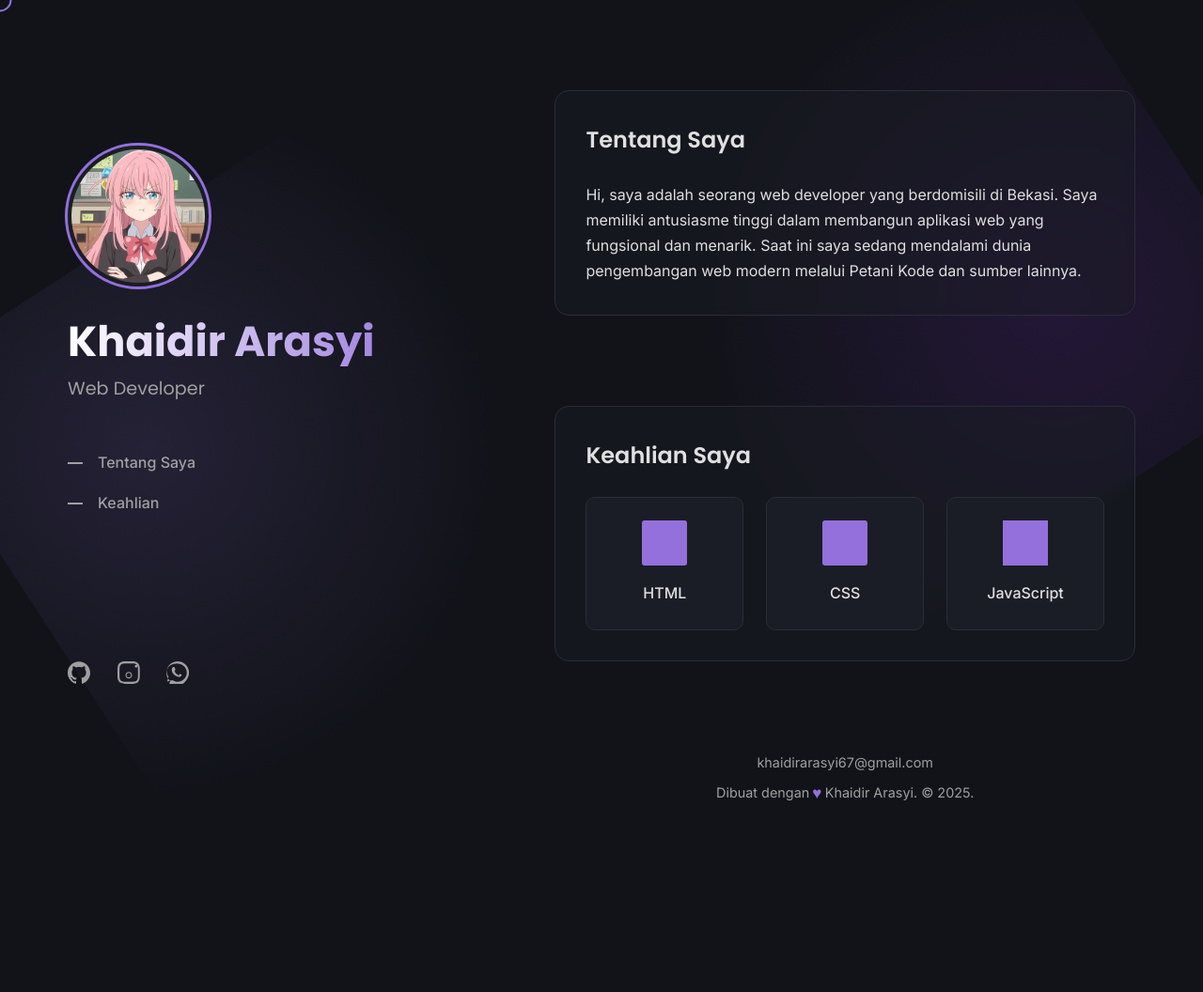
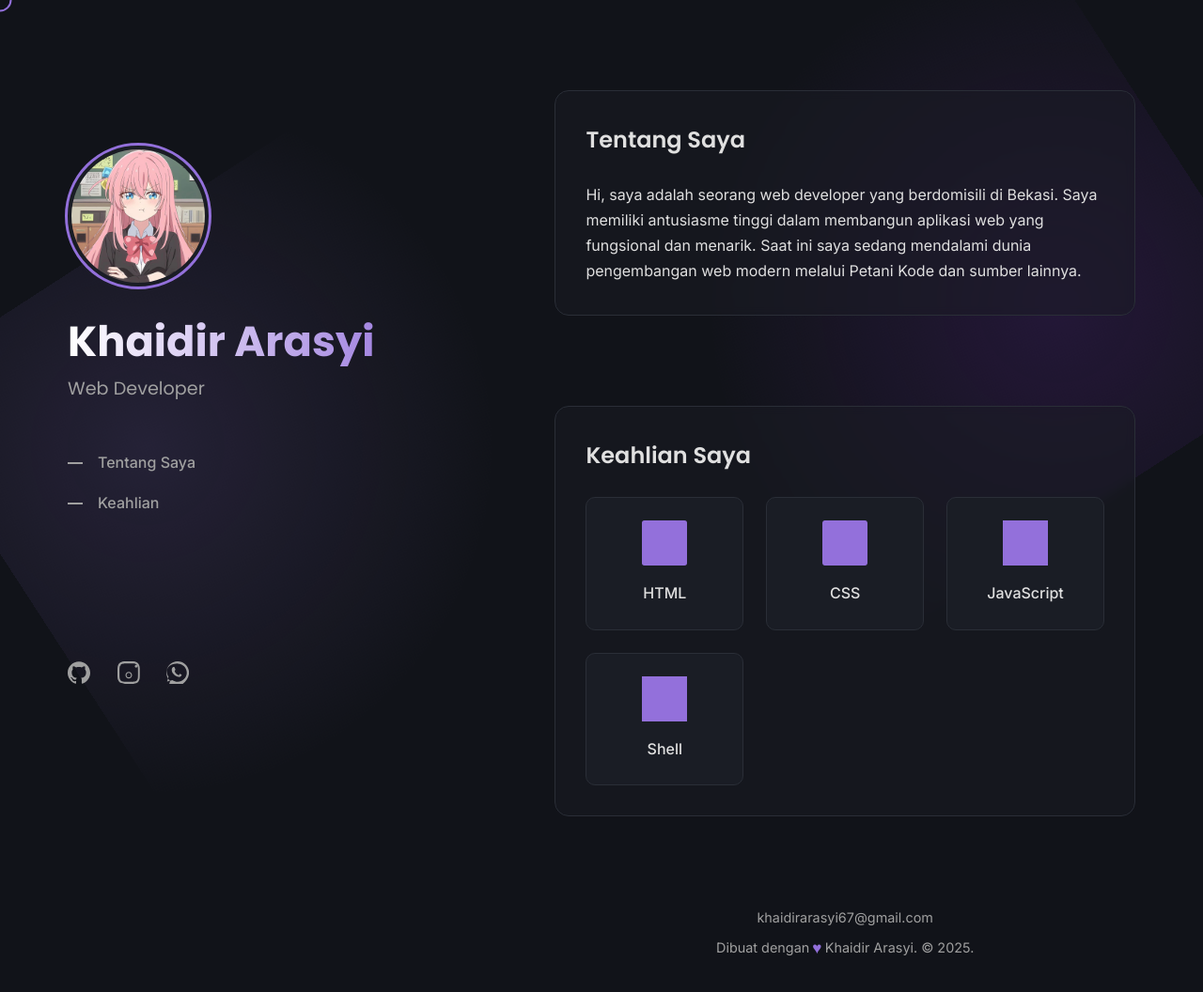
Before and after one commit to GTSMK/khai.github.io, a plain HTML site: page index.html in a window 1280 px wide. Shown: the whole page at 94% size. Before the commit the page ends 921 px from the top, so only its background shows below. Drawn offline with Linux system fonts and the light colour scheme.

Commit message:
Update index.html

```diff
--- a/index.html
+++ b/index.html
@@ -387,6 +387,10 @@
                                  <svg xmlns="http://www.w3.org/2000/svg" viewBox="0 0 24 24"><path d="M0 0h24v24H0V0zm21.55 18.23c.8-.52 1.13-1.28 1.13-2.2s-.38-1.68-1.14-2.2c-.76-.52-1.88-.8-3.3-.8h-1.8v5.2h2.02c1.48 0 2.55-.26 3.28-.9zm-1.83-2.88c.4 0 .7.05.9.15.2.1.3.26.3.48s-.1.38-.3.48c-.2.1-.5.15-.9.15h-.9v-2.52h.9c.4 0 .7.05.9.15.2.1.3.26.3.48s-.1.38-.3.48c-.2.1-.5.15-.9.15h-.1v.1zM8.93 12h-1.9v5.2h1.9c1.9 0 3.03-1.07 3.03-2.6s-1.13-2.6-3.03-2.6zm.1 4.02h-1v-2.84h1c.5 0 .95.34.95.9s-.45 1.94-.95 1.94zM12 24C5.37 24 0 18.63 0 12S5.37 0 12 0s12 5.37 12 12-5.37 12-12 12z"/></svg>
                                 <span>JavaScript</span>
                             </div>
+                            <div class="skill-card">
+                                 <svg xmlns="http://www.w3.org/2000/svg" viewBox="0 0 24 24"><path d="M0 0h24v24H0V0zm21.55 18.23c.8-.52 1.13-1.28 1.13-2.2s-.38-1.68-1.14-2.2c-.76-.52-1.88-.8-3.3-.8h-1.8v5.2h2.02c1.48 0 2.55-.26 3.28-.9zm-1.83-2.88c.4 0 .7.05.9.15.2.1.3.26.3.48s-.1.38-.3.48c-.2.1-.5.15-.9.15h-.9v-2.52h.9c.4 0 .7.05.9.15.2.1.3.26.3.48s-.1.38-.3.48c-.2.1-.5.15-.9.15h-.1v.1zM8.93 12h-1.9v5.2h1.9c1.9 0 3.03-1.07 3.03-2.6s-1.13-2.6-3.03-2.6zm.1 4.02h-1v-2.84h1c.5 0 .95.34.95.9s-.45 1.94-.95 1.94zM12 24C5.37 24 0 18.63 0 12S5.37 0 12 0s12 5.37 12 12-5.37 12-12 12z"/></svg>
+                                <span>Shell</span>
+                            </div>
                         </div>
                     </div>
                 </section>
```
